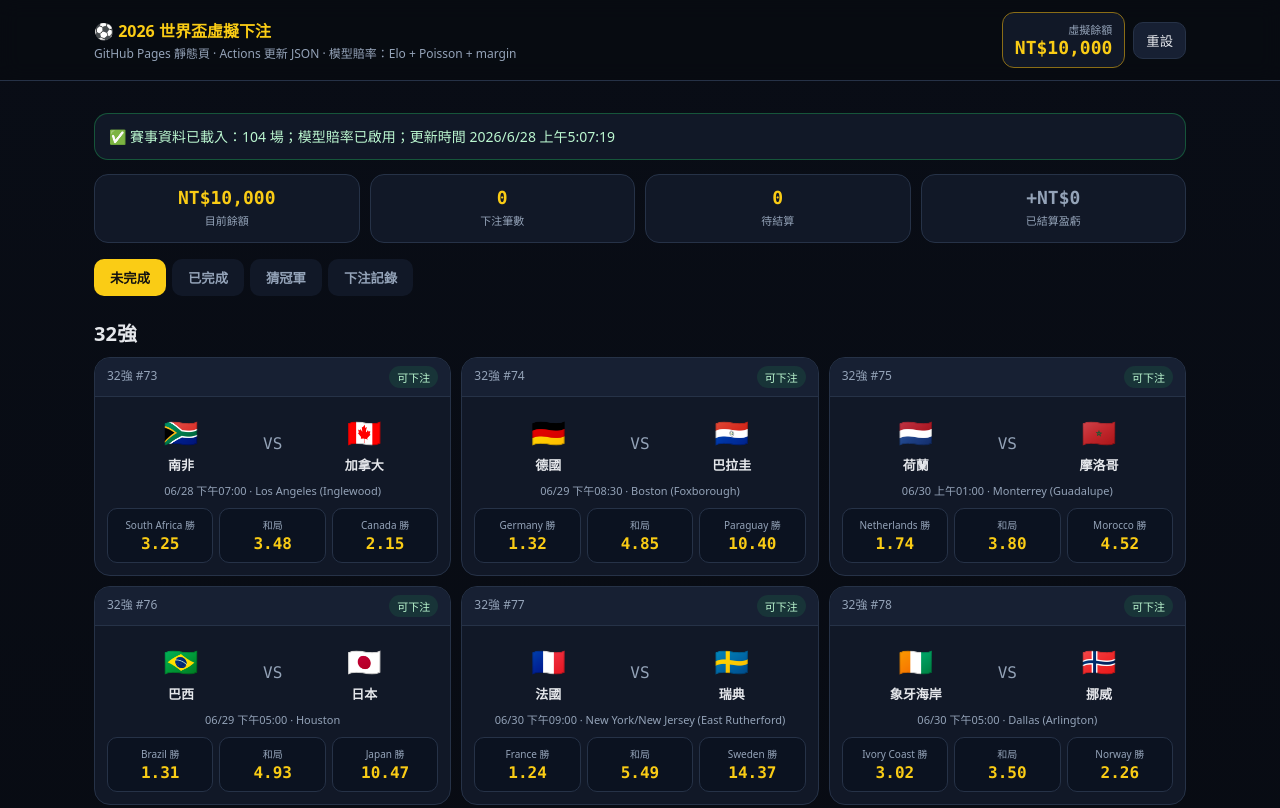
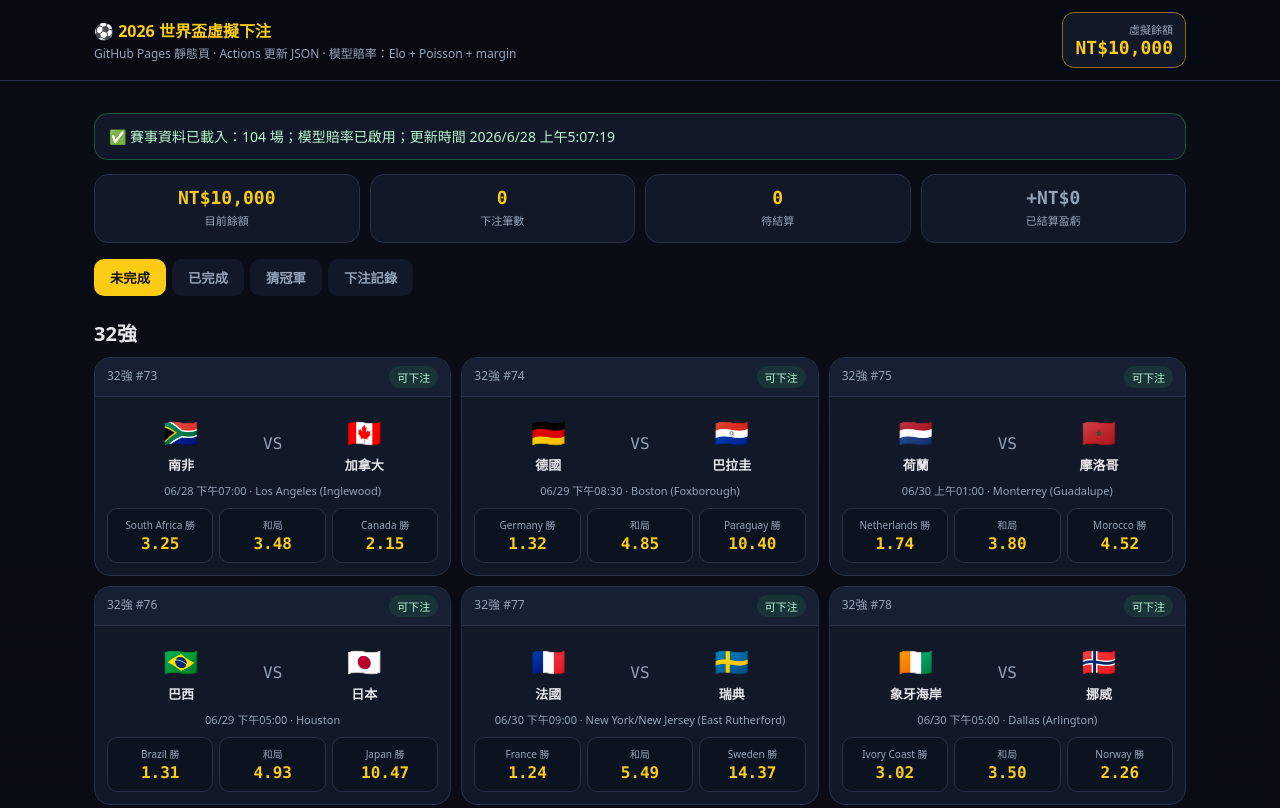
Before and after one commit to Kan090808/worldcup2026-bet, a plain HTML site: page index.html in a window 1280 px wide. Shown: the top 808 px of the page. Drawn offline with Linux system fonts and the light colour scheme.

Commit message:
移除 重設餘額按鈕

```diff
--- a/index.html
+++ b/index.html
@@ -9,7 +9,7 @@
   </style>
 </head>
 <body>
-<header><div class="top"><div><div class="brand">⚽ 2026 世界盃虛擬下注</div><div class="sub">GitHub Pages 靜態頁 · Actions 更新 JSON · 模型賠率：Elo + Poisson + margin</div></div><div class="wallet"><div class="money"><small>虛擬餘額</small><b id="balance">NT$10,000</b></div><button class="btn" onclick="resetAll()">重設</button></div></div></header>
+<header><div class="top"><div><div class="brand">⚽ 2026 世界盃虛擬下注</div><div class="sub">GitHub Pages 靜態頁 · Actions 更新 JSON · 模型賠率：Elo + Poisson + margin</div></div><div class="wallet"><div class="money"><small>虛擬餘額</small><b id="balance">NT$10,000</b></div></div></div></header>
 <main class="wrap">
   <div id="dataStatus" class="status warn">讀取 data/worldcup2026.json 中…</div>
   <div class="grid"><div class="stat"><b id="sBalance">NT$10,000</b><span>目前餘額</span></div><div class="stat"><b id="sBets">0</b><span>下注筆數</span></div><div class="stat"><b id="sPending">0</b><span>待結算</span></div><div class="stat"><b id="sProfit">+NT$0</b><span>已結算盈虧</span></div></div>
@@ -64,7 +64,6 @@ function openEditChampionBet(id){const b=bets.find(x=>x.id===id);if(!canEditBet(
 function cancelChampionEdit(){editingChampionBet=null;renderChampion()}
 function renderHistory(){const root=document.getElementById('historyRoot');if(!bets.length){root.innerHTML='<div class="empty">尚無下注記錄</div>';return}root.innerHTML='<table class="history"><thead><tr><th>賽事</th><th>玩法</th><th>選項</th><th>金額</th><th>賠率</th><th>狀態</th><th>操作</th></tr></thead><tbody>'+bets.map(b=>'<tr><td>'+(b.market==='champion'?'2026 世界盃冠軍':b.matchLabel)+(b.finalScore?' <small>('+b.finalScore+')</small>':'')+'</td><td>'+({h2h:'勝平負',spreads:'讓球',correct_score:'正確比分',champion:'猜冠軍'}[b.market]||b.market)+'</td><td>'+b.pickLabel+'</td><td>'+fmt(b.amount)+'</td><td>×'+b.odd+'</td><td>'+({pending:'待結算',win:'✅ 勝',loss:'❌ 負'}[b.status]||b.status)+'</td><td>'+(canEditBet(b)?'<button class="btn" onclick="'+(b.market==='champion'?'openEditChampionBet':'openEditBet')+'(&quot;'+b.id+'&quot;)">修改</button> <button class="btn" onclick="deleteBet(&quot;'+b.id+'&quot;)">刪除</button>':'已鎖定')+'</td></tr>').join('')+'</tbody></table>'}
 function showTab(t){if(t!=='history'&&t!=='champion')matchFilter=t;document.getElementById('matchesView').classList.toggle('hide',t==='history'||t==='champion');document.getElementById('championView').classList.toggle('hide',t!=='champion');document.getElementById('historyView').classList.toggle('hide',t!=='history');document.getElementById('tabUnfinished').classList.toggle('active',t==='unfinished');document.getElementById('tabFinished').classList.toggle('active',t==='finished');document.getElementById('tabChampion').classList.toggle('active',t==='champion');document.getElementById('tabHistory').classList.toggle('active',t==='history');renderMatches();renderChampion()}
-function resetAll(){if(!confirm('清除下注記錄並重設餘額？'))return;balance=10000;bets=[];save();render()}
 loadData();setInterval(loadData,5*60*1000);
 </script>
 </body>
```
